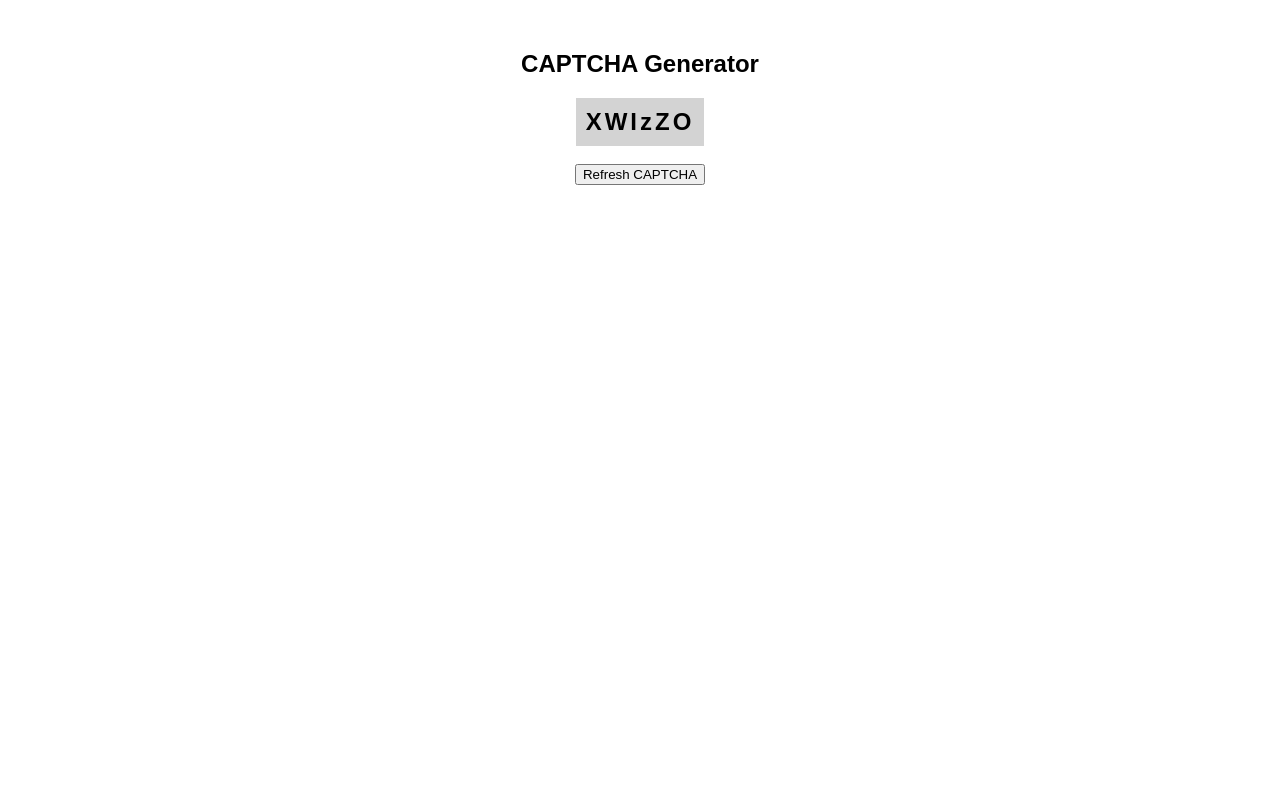
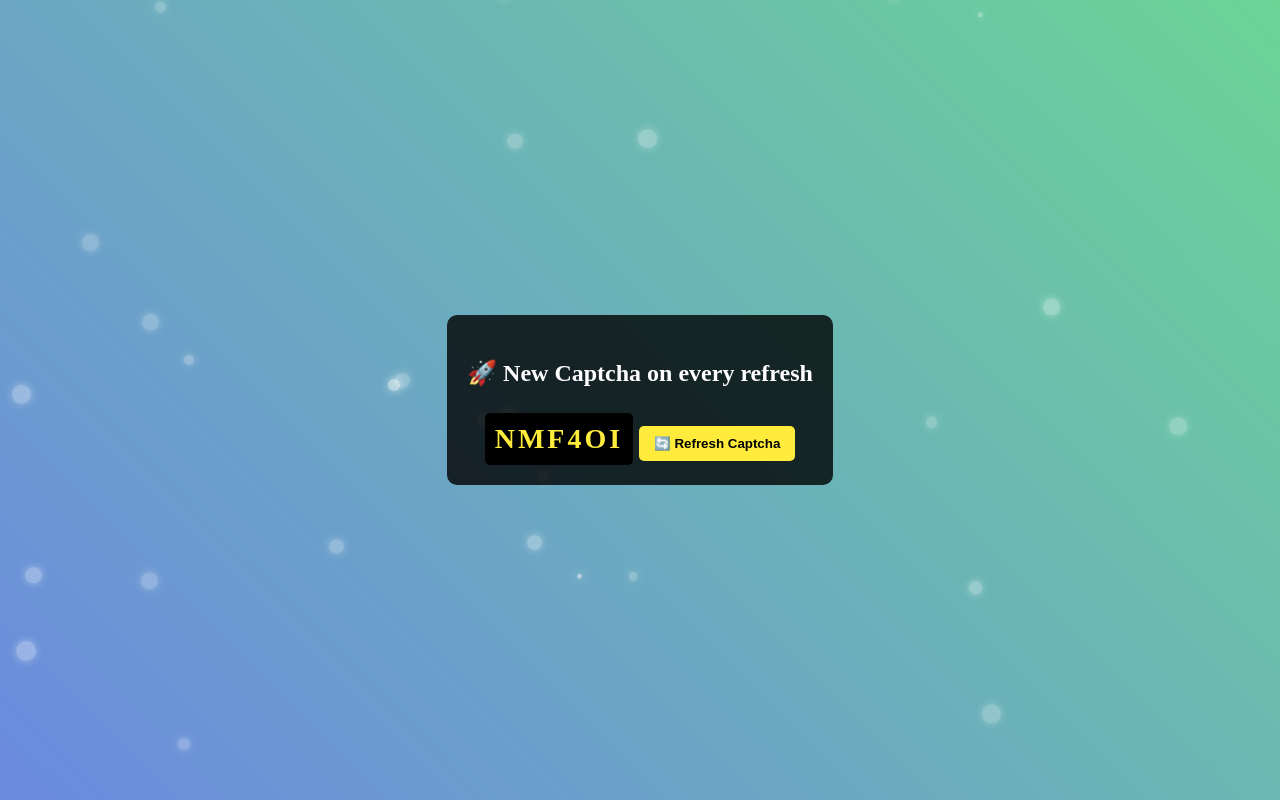
Before and after one commit to naveenrnk66/captcha, a plain HTML site: page index.html in a window 1280 px wide. Drawn offline with Linux system fonts and the light colour scheme.

Commit message:
Update index.html

```diff
--- a/index.html
+++ b/index.html
@@ -3,40 +3,126 @@
 <head>
     <meta charset="UTF-8">
     <meta name="viewport" content="width=device-width, initial-scale=1.0">
-    <title>CAPTCHA Generator</title>
+    <title>Captcha Generator</title>
     <style>
+        /* Fullscreen Background */
         body {
-            font-family: Arial, sans-serif;
+            margin: 0;
+            overflow: hidden;
+            display: flex;
+            justify-content: center;
+            align-items: center;
+            height: 100vh;
+            background: linear-gradient(45deg, #ff6b6b, #6b6bff, #6bff6b);
+            background-size: 400% 400%;
+            animation: gradientAnimation 10s infinite linear;
+        }
+
+        /* Rotating Gradient */
+        @keyframes gradientAnimation {
+            0% { background-position: 0% 50%; }
+            50% { background-position: 100% 50%; }
+            100% { background-position: 0% 50%; }
+        }
+
+        /* Floating Glowing Dots */
+        .dot {
+            position: absolute;
+            width: 20px;
+            height: 20px;
+            background: rgba(255, 255, 255, 0.8);
+            border-radius: 50%;
+            box-shadow: 0 0 10px white;
+            animation: float 6s infinite ease-in-out alternate;
+        }
+
+        @keyframes float {
+            0% { transform: translateY(0); opacity: 0.8; }
+            100% { transform: translateY(-50px); opacity: 0.3; }
+        }
+
+        /* Captcha Box */
+        .captcha-box {
+            position: relative;
+            background: rgba(0, 0, 0, 0.8);
+            padding: 20px;
+            border-radius: 10px;
             text-align: center;
-            margin: 50px;
-        }
-        .captcha-box {
-            display: inline-block;
-            padding: 10px;
+            color: white;
             font-size: 24px;
             font-weight: bold;
-            background-color: lightgray;
+            transition: transform 0.3s ease-in-out, box-shadow 0.3s;
+        }
+
+        /* Hover Effect */
+        .captcha-box:hover {
+            transform: scale(1.05);
+            box-shadow: 0 0 15px white;
+        }
+
+        /* Captcha Text */
+        #captcha {
+            font-size: 28px;
+            font-weight: bold;
             letter-spacing: 3px;
+            color: #ffeb3b;
+            background: black;
+            padding: 10px;
+            display: inline-block;
+            border-radius: 5px;
+        }
+
+        /* Refresh Button */
+        .refresh-btn {
+            margin-top: 15px;
+            padding: 10px 15px;
+            background: #ffeb3b;
+            border: none;
+            border-radius: 5px;
+            cursor: pointer;
+            font-weight: bold;
+        }
+
+        .refresh-btn:hover {
+            background: #ffc107;
         }
     </style>
 </head>
 <body>
-    <h2>CAPTCHA Generator</h2>
-    <div class="captcha-box" id="captcha"></div>
-    <br><br>
-    <button onclick="generateCaptcha()">Refresh CAPTCHA</button>
 
+    <!-- Floating Dots -->
+    <script>
+        for (let i = 0; i < 30; i++) {
+            let dot = document.createElement("div");
+            dot.className = "dot";
+            document.body.appendChild(dot);
+            let size = Math.random() * 15 + 5;
+            dot.style.width = dot.style.height = size + "px";
+            dot.style.top = Math.random() * 100 + "vh";
+            dot.style.left = Math.random() * 100 + "vw";
+            dot.style.animationDuration = (Math.random() * 5 + 3) + "s";
+        }
+    </script>
+
+    <!-- Captcha Section -->
+    <div class="captcha-box">
+        <p>🚀 New Captcha on every refresh</p>
+        <div id="captcha">AB12XR</div>
+        <button class="refresh-btn" onclick="generateCaptcha()">🔄 Refresh Captcha</button>
+    </div>
+
+    <!-- Captcha Script -->
     <script>
         function generateCaptcha() {
-            let chars = 'ABCDEFGHIJKLMNOPQRSTUVWXYZabcdefghijklmnopqrstuvwxyz0123456789';
-            let captcha = '';
+            const chars = "ABCDEFGHIJKLMNOPQRSTUVWXYZ0123456789";
+            let captcha = "";
             for (let i = 0; i < 6; i++) {
                 captcha += chars.charAt(Math.floor(Math.random() * chars.length));
             }
-            document.getElementById('captcha').innerText = captcha;
+            document.getElementById("captcha").textContent = captcha;
         }
-
         window.onload = generateCaptcha;
     </script>
+
 </body>
 </html>
```
